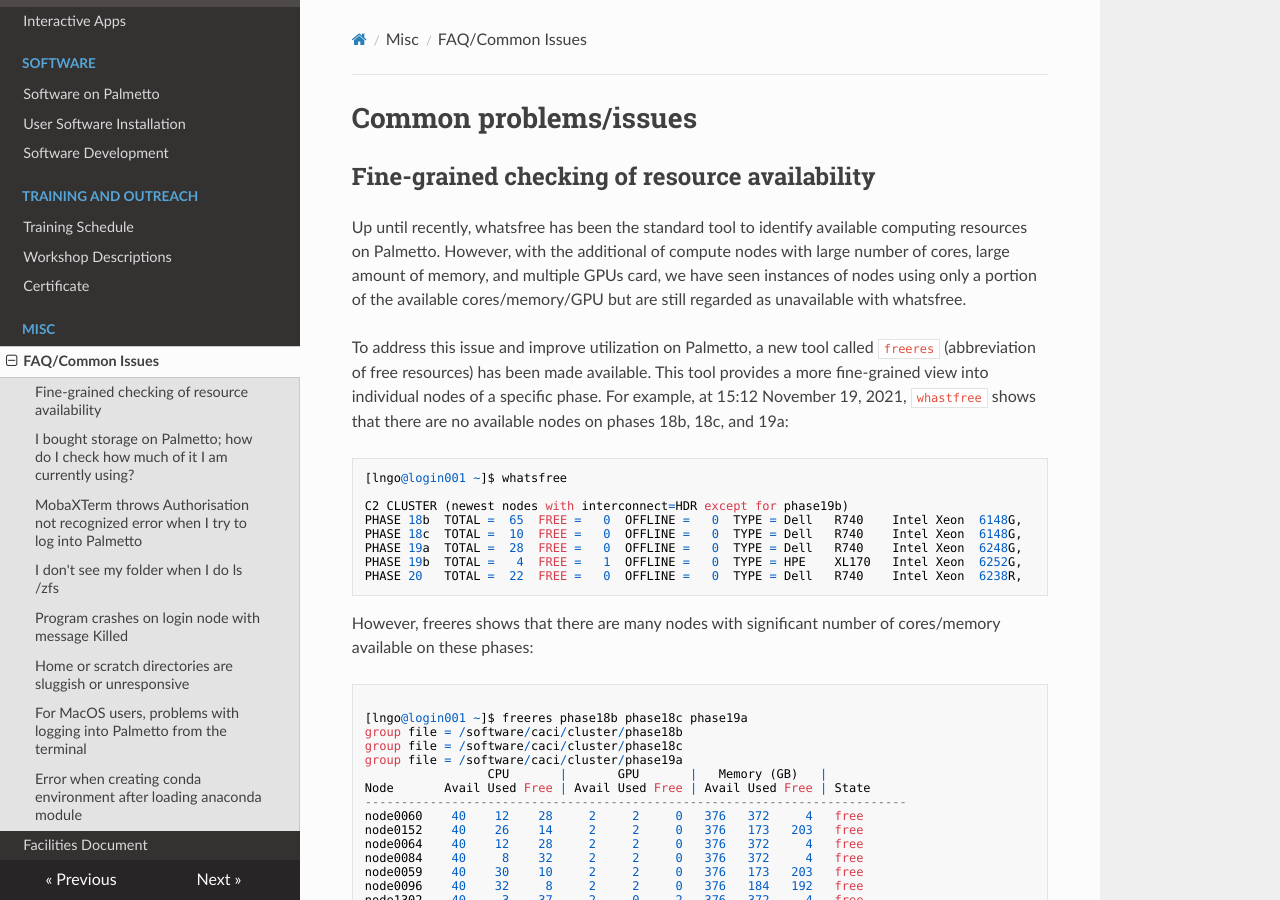
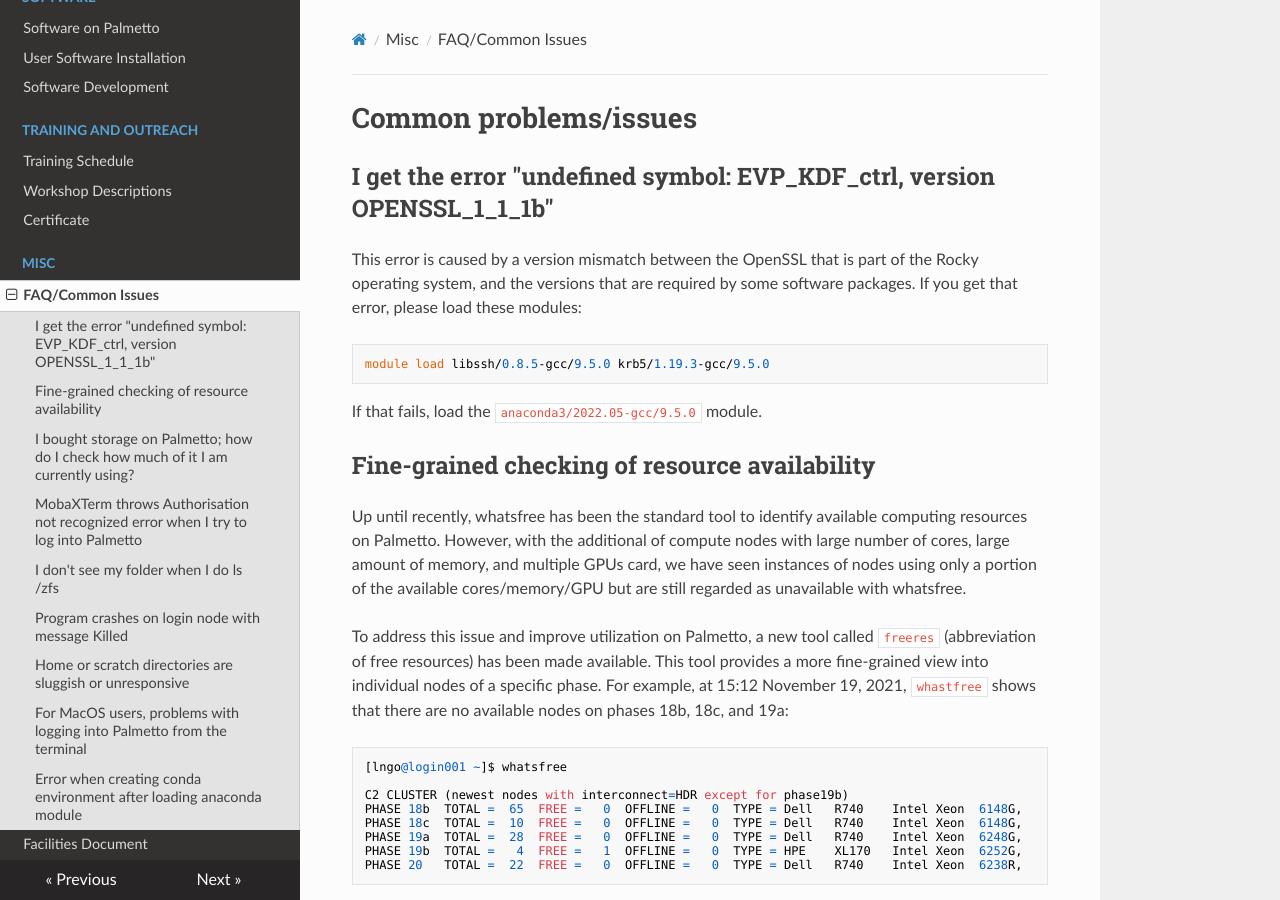
Before and after one commit to clemsonciti/palmetto-documentation, an MkDocs documentation site: the page built from docs/faq/common.md, in a window 1280 px wide and 900 px high. Built offline with MkDocs 1.6.1, drawn with Linux system fonts in a browser that asks for light colours; nearby versions of some CDN libraries.

Commit message:
Update common.md

```diff
--- a/docs/faq/common.md
+++ b/docs/faq/common.md
@@ -1,4 +1,14 @@
 # Common problems/issues
+
+## I get the error "undefined symbol: EVP_KDF_ctrl, version OPENSSL_1_1_1b"
+This error is caused by a version mismatch between the OpenSSL that is part of the Rocky operating system, and the versions that are required by some software packages. If you get that error, please load these modules:
+
+~~~
+module load libssh/0.8.5-gcc/9.5.0 krb5/1.19.3-gcc/9.5.0
+~~~
+
+If that fails, load the `anaconda3/2022.05-gcc/9.5.0` module.
+
 
 ## Fine-grained checking of resource availability
 
```
